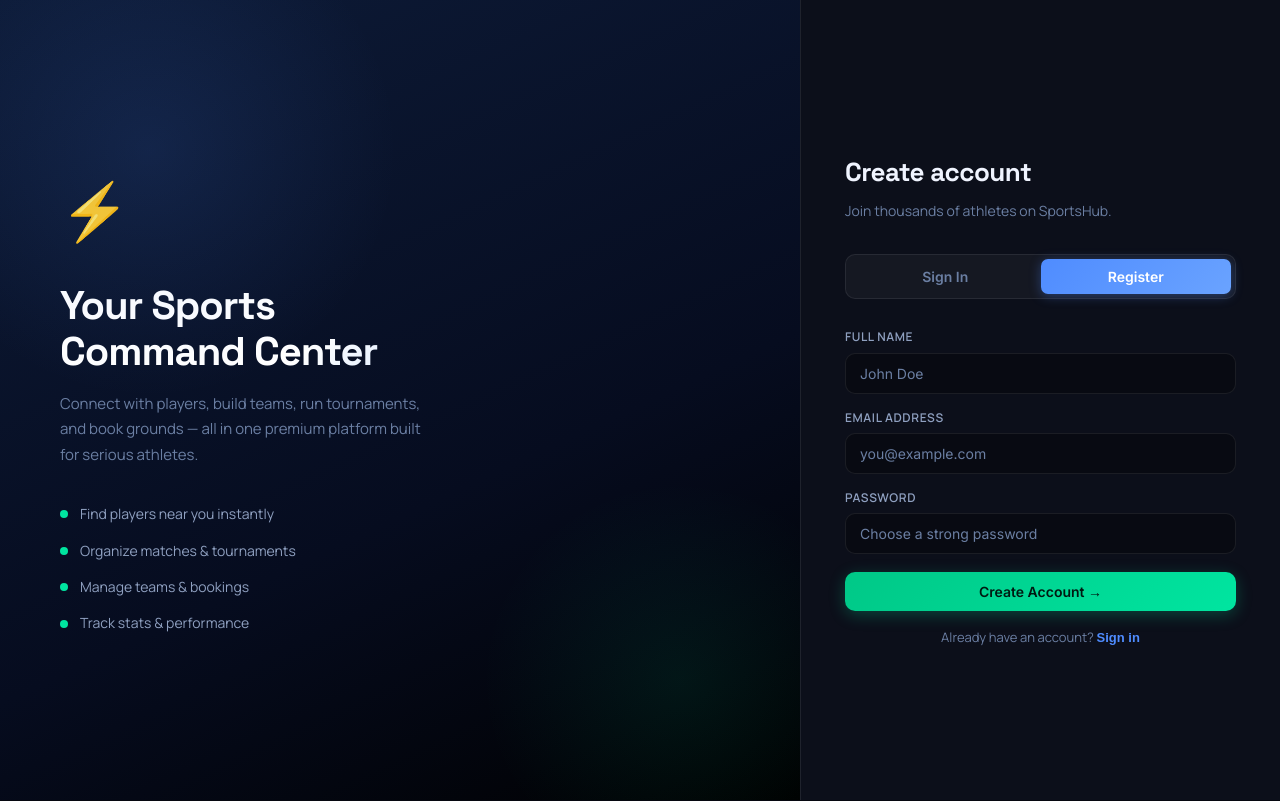
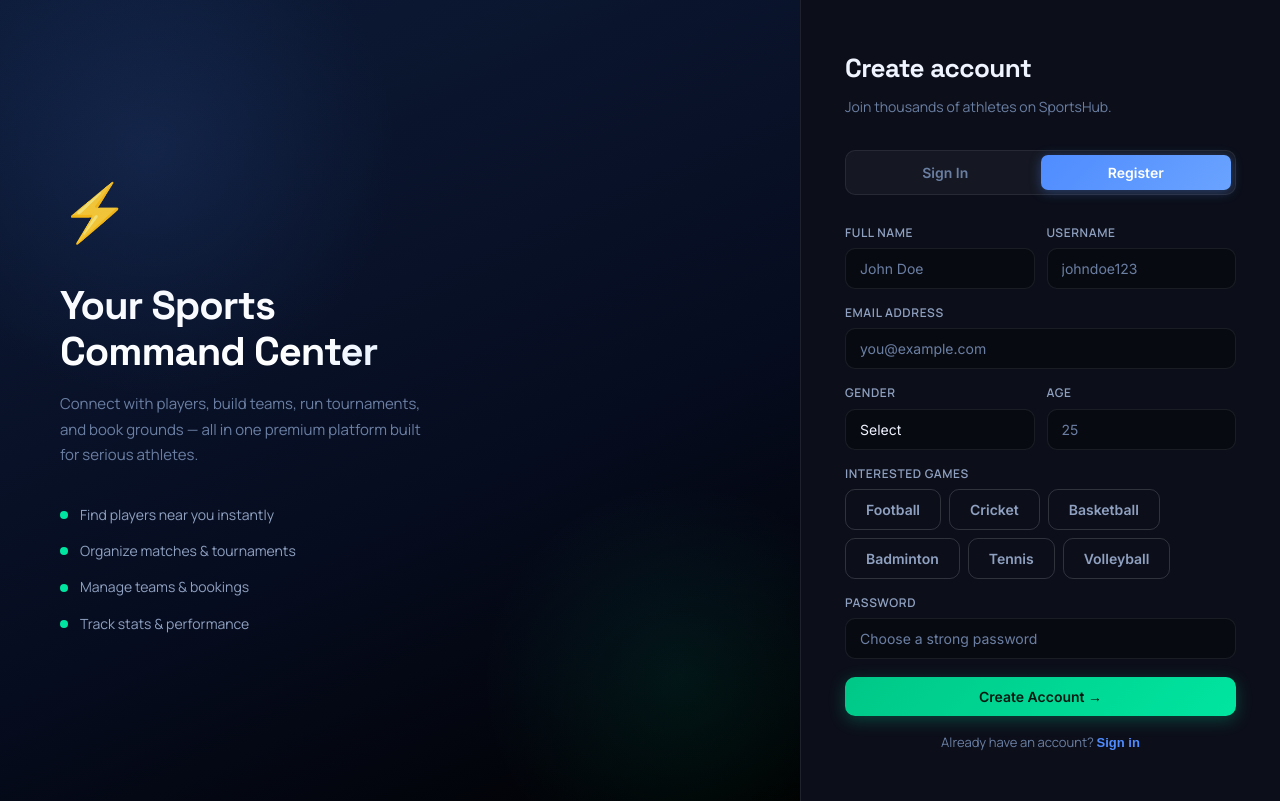
Before and after one commit to Mahesh-65/Project, a Next.js app in the folder frontend/: page /auth in a window 1280 px wide. Both pictures are taken after a click on the button "Register". Built offline with nearby package versions, Linux system fonts and the light colour scheme; no server answers.

Commit message:
Functions

```diff
--- a/frontend/app/auth/page.js
+++ b/frontend/app/auth/page.js
@@ -10,11 +10,13 @@ const FEATURES = [
   "Track stats & performance",
 ];
 
+const GAMES = ["Football", "Cricket", "Basketball", "Badminton", "Tennis", "Volleyball"];
+
 export default function AuthPage() {
   const router  = useRouter();
   const [tab,    setTab]    = useState("login");
   const [login,  setLogin]  = useState({ email: "", password: "" });
-  const [reg,    setReg]    = useState({ fullName: "", email: "", password: "" });
+  const [reg,    setReg]    = useState({ fullName: "", email: "", password: "", username: "", gender: "", age: "", interestedSports: [] });
   const [status, setStatus] = useState("");
   const [isErr,  setIsErr]  = useState(false);
   const [loading, setLoading] = useState(false);
@@ -122,6 +124,7 @@ export default function AuthPage() {
             </form>
           ) : (
             <form className="form-stack" onSubmit={onRegister}>
+              <div className="form-row">
                 <label>
                   Full Name
                   <input
@@ -132,6 +135,16 @@ export default function AuthPage() {
                   />
                 </label>
                 <label>
+                  Username
+                  <input
+                    placeholder="johndoe123"
+                    value={reg.username}
+                    onChange={(e) => setReg({ ...reg, username: e.target.value })}
+                    required
+                  />
+                </label>
+              </div>
+              <label>
                 Email Address
                 <input
                   type="email"
@@ -140,6 +153,45 @@ export default function AuthPage() {
                   onChange={(e) => setReg({ ...reg, email: e.target.value })}
                   required
                 />
+              </label>
+              <div className="form-row">
+                <label>
+                  Gender
+                  <select value={reg.gender} onChange={(e) => setReg({ ...reg, gender: e.target.value })} required>
+                    <option value="">Select</option>
+                    <option value="Male">Male</option>
+                    <option value="Female">Female</option>
+                    <option value="Other">Other</option>
+                  </select>
+                </label>
+                <label>
+                  Age
+                  <input
+                    type="number"
+                    placeholder="25"
+                    value={reg.age}
+                    onChange={(e) => setReg({ ...reg, age: e.target.value })}
+                    required
+                  />
+                </label>
+              </div>
+              <label>
+                Interested Games
+                <div className="flex gap-2 mt-1" style={{ flexWrap: "wrap" }}>
+                  {GAMES.map(g => (
+                    <button
+                      key={g}
+                      type="button"
+                      className={`btn btn-xs ${reg.interestedSports.includes(g) ? 'btn-primary' : 'btn-outline'}`}
+                      onClick={() => {
+                        const sports = reg.interestedSports.includes(g)
+                          ? reg.interestedSports.filter(s => s !== g)
+                          : [...reg.interestedSports, g];
+                        setReg({ ...reg, interestedSports: sports });
+                      }}
+                    >{g}</button>
+                  ))}
+                </div>
               </label>
               <label>
                 Password
```
Also changed, not shown: 2 other files (tests, documents, lock files or other folders). Lines whose indentation alone changed are shown as unchanged.
